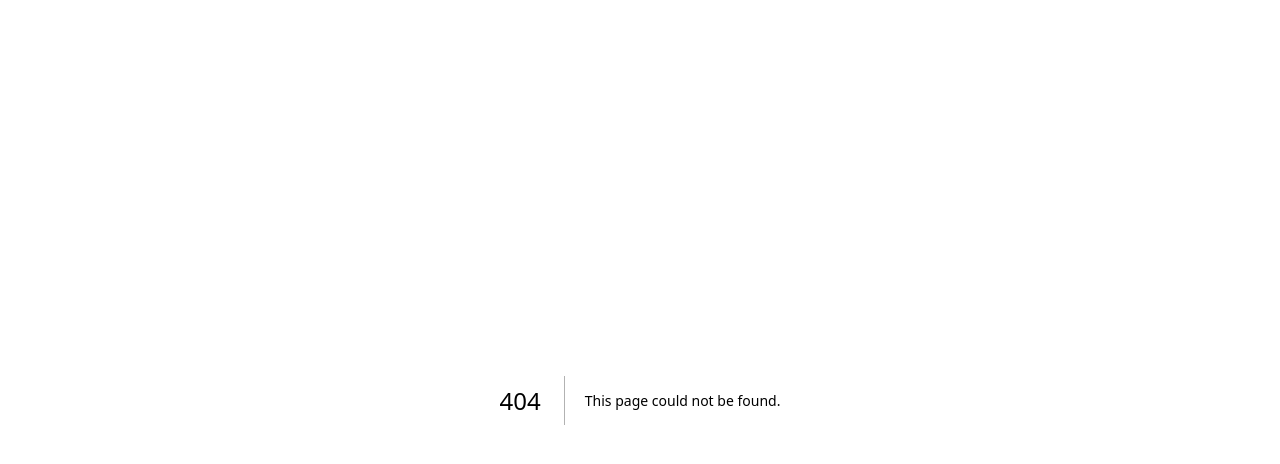
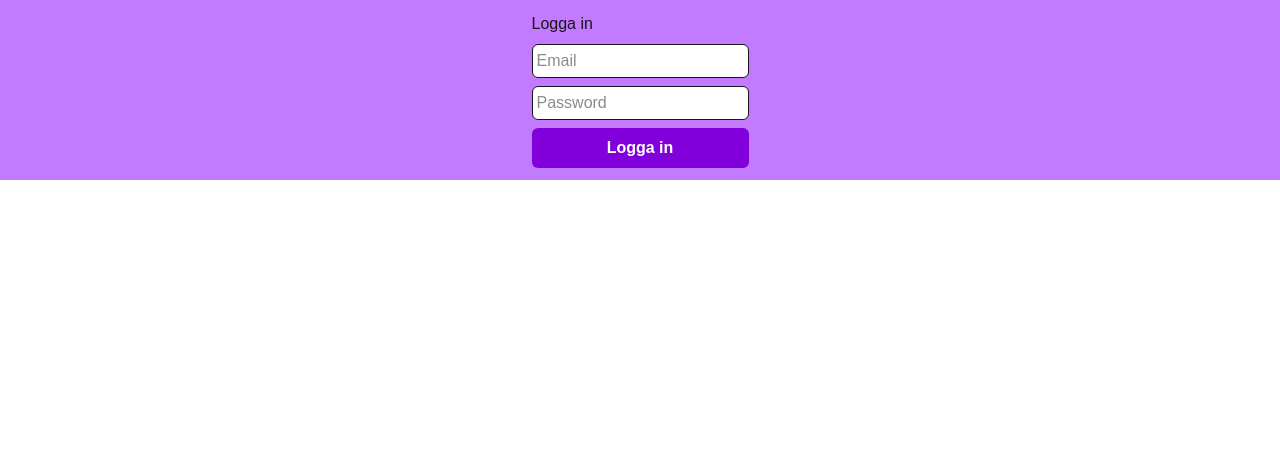
Before and after one commit to SabomsCleaning/CleaningFrontend, a Next.js app: page /login in a window 1280 px wide. Before the commit this address had no page. Shown: the top 464 px of the page. Built offline with nearby package versions, Linux system fonts and the light colour scheme.

Commit message:
Partly working auth

```diff
--- /dev/null
+++ b/src/app/dashboard/page.tsx
@@ -0,0 +1,6 @@
+export default function Dashboard(){
+    return (
+        <div>
+            <h1>Detta är din Dashboard</h1>
+        </div>)
+}
--- /dev/null
+++ b/src/app/login/page.tsx
@@ -0,0 +1,66 @@
+"use client"
+
+import {useState} from 'react';
+import axios from 'axios';
+import { useRouter } from 'next/navigation';
+
+
+
+export default function Login() {
+    const [email, setEmail] = useState('');
+    const [password, setPassword] = useState('');
+    const [error, setError]=useState('');
+    const router = useRouter();
+
+    const handleSubmit = async (e: React.FormEvent) => {
+        e.preventDefault();
+        setError('');
+
+        try {
+            const response = await axios.post('https://sabomscleaning-dpegfqarf4dxavcc.swedencentral-01.azurewebsites.net/api/Auth', {
+                email,
+                password
+            });
+            if (response.status === 200)    {
+                router.push('/dashboard');
+            }
+        } catch (err: unknown) {
+            if (axios.isAxiosError(err)) {
+                console.error('Login failed', err.response?.data || err.message);
+            } else {
+                console.error('Unexpected error', err);
+            }
+
+            setError('Inloggningen misslyckades, vänligen kontrollera dina uppgifter');
+        }
+    };
+    return (
+        <div>
+            <div className="p-3 bg-purple-400 flex justify-center align-middle">
+                <form onSubmit={handleSubmit} className="flex flex-col gap-2">
+                    <h2>Logga in</h2>
+                    <input
+                        type="email"
+                        name="Email"
+                        placeholder="Email"
+                        value={email}
+                        onChange={(e) => setEmail(e.target.value)}
+                        className="bg-white border-1 rounded-md p-1"
+                    />
+                    <input
+                        type="password"
+                        name="Password"
+                        placeholder="Password"
+                        value={password}
+                        onChange={(e) => setPassword(e.target.value)}
+                        className="bg-white border-1 rounded-md p-1"
+                    />
+                    <button type="submit" className='bg-purple-700 text-white rounded-md py-2 font-bold'>
+                        Logga in
+                    </button>
+                    {error && <p className="text-red-500 text-sm text-center">{error}</p>}
+                </form>
+            </div>
+        </div>
+    );
+}
--- a/src/app/page.tsx
+++ b/src/app/page.tsx
@@ -1,14 +1,17 @@
 export default function Home() {
     return (
         <div className="bg-purple-100 h-screen flex flex-col justify-center">
-          <div className="m-4 p-4 rounded-2xl text-purple-800 font-extrabold border-2 flex justify-center text-2xl bg-purple-200">Saboms</div>
-          <div className="m-4 p-4 rounded-2xl text-white text-2xl bg-purple-800">
-            <h1 >
-                Det är här jag kommer testa koden innan vi släpper den i
-                produktion, så här kommer den inte alls se ut men det är en lättare adress att hitta till
-            </h1>
+            <div className="m-4 p-4 rounded-2xl text-purple-800 font-extrabold border-2 flex justify-center text-2xl bg-purple-200">
+                Saboms
+            </div>
+            <div className="m-4 p-4 rounded-2xl text-white text-2xl bg-purple-800">
+                <h1>
+                    Det är här jag kommer testa koden innan vi släpper den i
+                    produktion, så här kommer den inte alls se ut men det är en
+                    lättare adress att hitta till
+                </h1>
+            </div>
 
-          </div>
         </div>
     );
 }
```
Also changed, not shown: package.json (+7 -6 lines), 1 other file (tests, documents, lock files or other folders).
